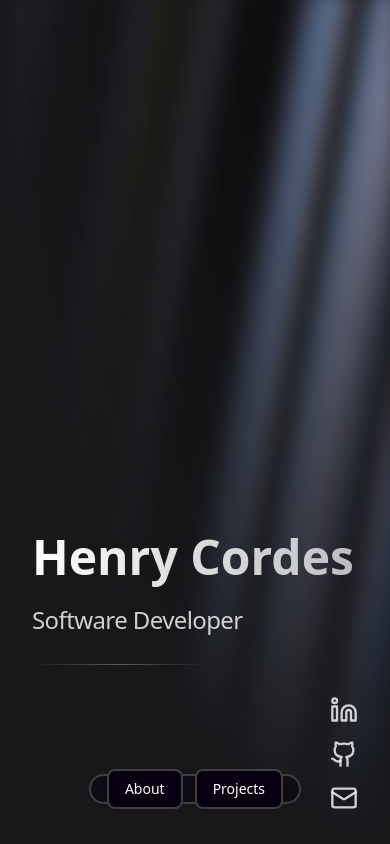
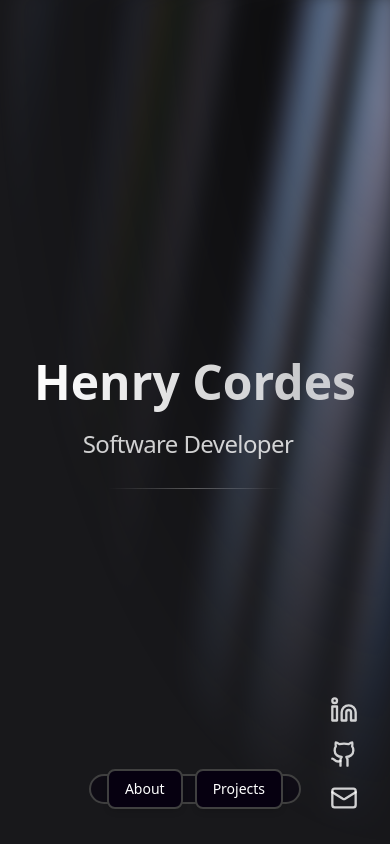
Before and after one commit to Hcordes6/hc-portfolio, a Next.js app: page / in a window 390 px wide. Built offline with nearby package versions, Linux system fonts and the light colour scheme.

Commit message:
fix: hero text on mobile is now centered in the screen

```diff
--- a/app/pages/about.tsx
+++ b/app/pages/about.tsx
@@ -107,7 +107,7 @@ export default function About() {
     return (
         <div className="w-full max-w-6xl mx-auto px-4 pb-8 space-y-8">
             {/* Hero */}
-            <section className="w-full min-h-screen mx-auto flex flex-col items-start justify-end pb-[55%] sm:pb-[10%] text-left">
+            <section className="w-full min-h-screen mx-auto flex flex-col items-center justify-center text-center sm:items-start sm:justify-end sm:pb-[10%] sm:text-left">
                 <h1 className="inline-block pb-1 text-5xl sm:text-6xl lg:text-7xl leading-[1.12] font-bold bg-linear-to-r from-white to-white/70 bg-clip-text text-transparent">
                     Henry Cordes
                 </h1>
```
